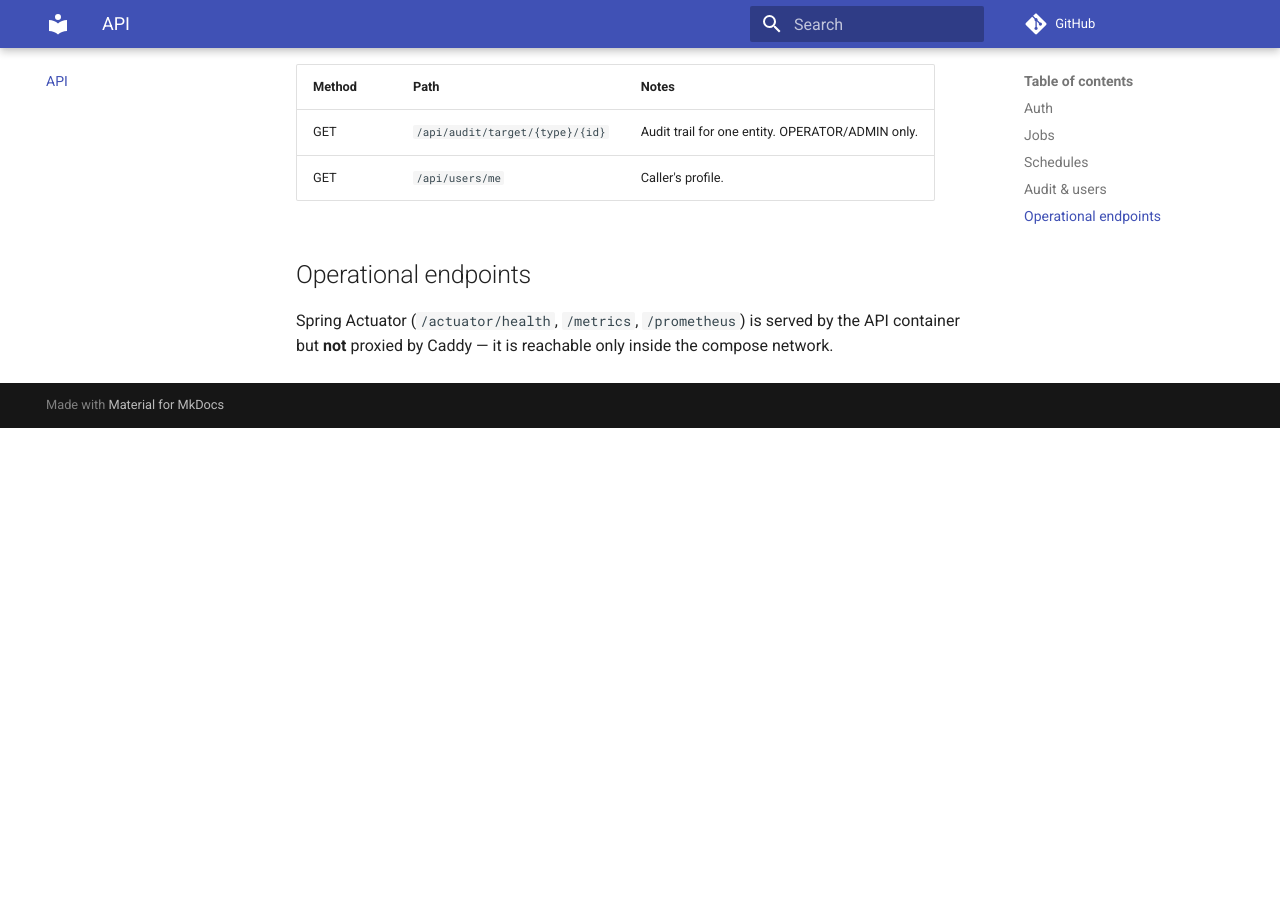
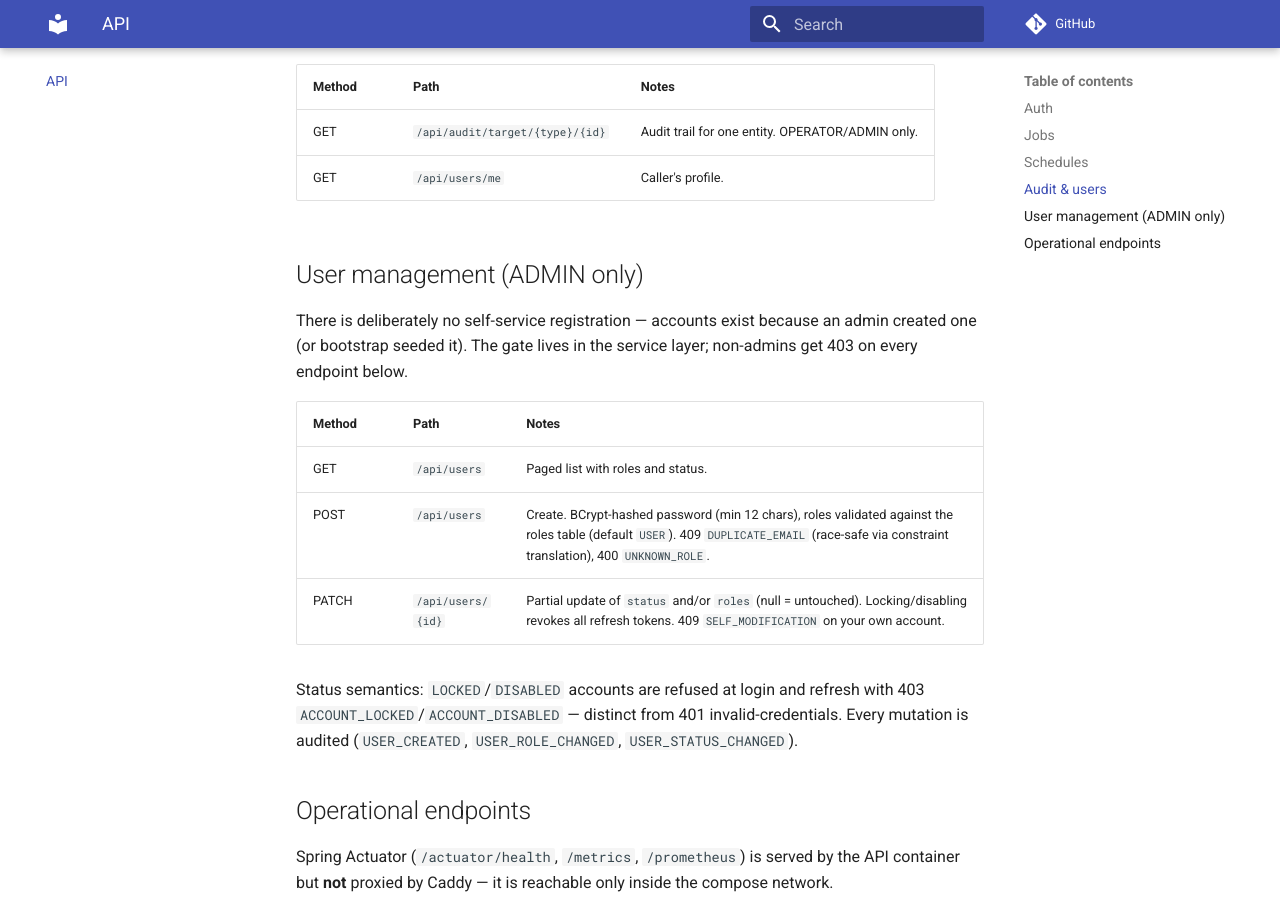
Before and after one commit to walker-systems/control-plane, an MkDocs documentation site: the page built from docs/api.md, in a window 1280 px wide and 900 px high, scrolled down 1856 px. Built offline with MkDocs 1.6.1 and Material for MkDocs 9.7.7, drawn with Linux system fonts in a browser that asks for light colours; comment, search, counter and statistics services are not loaded; before the commit the page ends 2284 px from its top, so only the background shows below that.

Commit message:
docs: reflect cron builder, user management, and demo personas
README: What-to-look-at gains Cron UX and User management rows; the
schedules details block leads with a new screenshot of the builder
(weekly pattern → generated cron → live English translation) and a
caption explaining the two-directional cron UX. api.md documents the
ADMIN-only user management endpoints with status/reason semantics.
roadmap.md's Built list adds cron UX, admin user management, and the
demo personas.

```diff
--- a/docs/api.md
+++ b/docs/api.md
@@ -46,6 +46,23 @@ authorization; the UI decodes the same claim for display gating.
 | GET | `/api/audit/target/{type}/{id}` | Audit trail for one entity. OPERATOR/ADMIN only. |
 | GET | `/api/users/me` | Caller's profile. |
 
+## User management (ADMIN only)
+
+There is deliberately no self-service registration — accounts exist
+because an admin created one (or bootstrap seeded it). The gate lives
+in the service layer; non-admins get 403 on every endpoint below.
+
+| Method | Path | Notes |
+|---|---|---|
+| GET | `/api/users` | Paged list with roles and status. |
+| POST | `/api/users` | Create. BCrypt-hashed password (min 12 chars), roles validated against the roles table (default `USER`). 409 `DUPLICATE_EMAIL` (race-safe via constraint translation), 400 `UNKNOWN_ROLE`. |
+| PATCH | `/api/users/{id}` | Partial update of `status` and/or `roles` (null = untouched). Locking/disabling revokes all refresh tokens. 409 `SELF_MODIFICATION` on your own account. |
+
+Status semantics: `LOCKED`/`DISABLED` accounts are refused at login and
+refresh with 403 `ACCOUNT_LOCKED`/`ACCOUNT_DISABLED` — distinct from
+401 invalid-credentials. Every mutation is audited
+(`USER_CREATED`, `USER_ROLE_CHANGED`, `USER_STATUS_CHANGED`).
+
 ## Operational endpoints
 
 Spring Actuator (`/actuator/health`, `/metrics`, `/prometheus`) is
```
Also changed, not shown: README.md (+10 -1 lines), docs/roadmap.md (+10 -0 lines), docs/images/schedule-builder.png (added).
